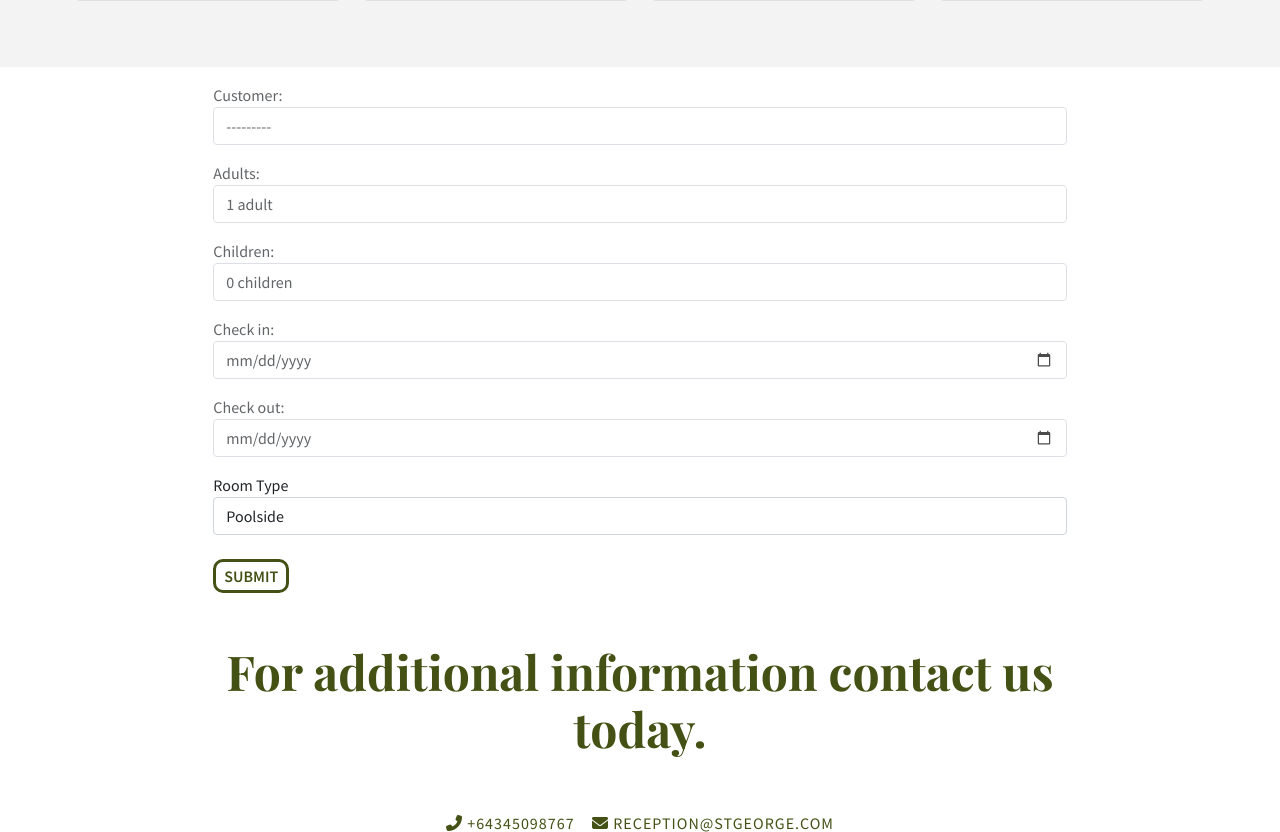
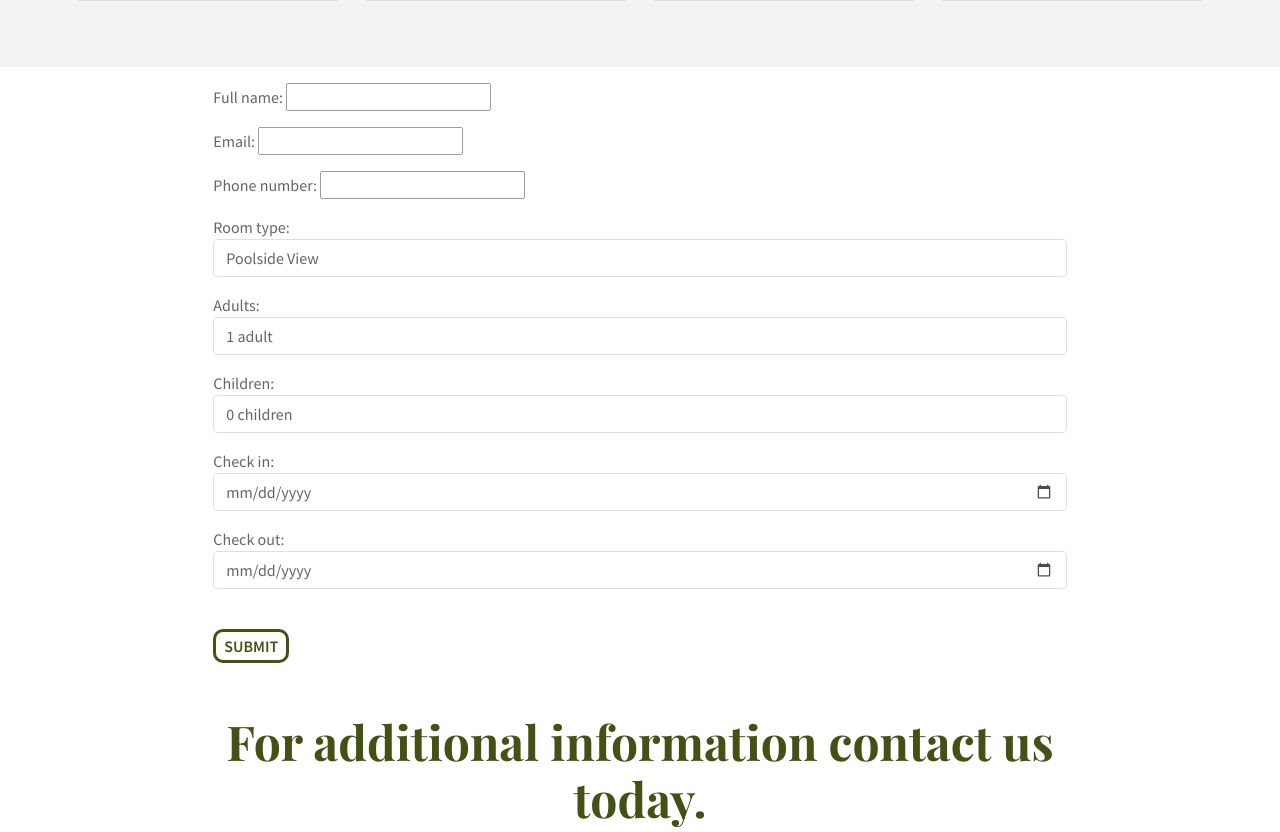
Before and after one commit to EJDiamond/St-George-Hotel, a Django app: page /booking in a window 1280 px wide. Shown: the part 1339-2171 px from the top of the page. Run offline with Django 3.2, Linux system fonts and the light colour scheme; a user stored in the database is signed in; data that the repository does not hold is empty; some libraries are stand-ins or nearby versions.

Commit message:
Reset postgres database to clear data and alter exisitng models to create a more effecting booking system

```diff
--- a/hotel/forms.py
+++ b/hotel/forms.py
@@ -1,6 +1,6 @@
 from django.contrib.auth import models
 from django import forms
-from .models import Customer, Booking
+from .models import Booking
 from django.forms import fields, ModelForm
 from django.conf import settings
 from phonenumber_field.formfields import PhoneNumberField
@@ -16,29 +16,15 @@ class BookingForm(forms.ModelForm):
 
     class Meta:
         model = Booking
-        fields = ('customer', 'num_adults', 'num_children', 'check_in', 'check_out',)
+        fields = ('full_name', 'email', 'phone_number', 'room_type', 'num_adults', 'num_children', 'check_in', 'check_out',)
         labels = {
             "num_adults": "Adults", "num_children": "Children"
         }
         widgets = {
             'num_adults': forms.Select(attrs={'class': 'form-control'}),
+            'num_adults': forms.Select(attrs={'class': 'form-control'}),
             'num_children': forms.Select(attrs={'class': 'form-control'}),
-            'customer': forms.Select(attrs={'class': 'form-control'}),
-        }
-
-
-class CustomerForm(forms.ModelForm):
-    phone = PhoneNumberField(widget=forms.TextInput(
-        attrs={'class': 'form-control'}))
-
-    class Meta:
-        model = Customer
-        fields = ('first_name', 'last_name', 'email', 'phone',)
-
-        widgets = {
-            'first_name': forms.TextInput(attrs={'class': 'form-control'}),
-            'last_name': forms.TextInput(attrs={'class': 'form-control'}),
-            'email': forms.EmailInput(attrs={'class': 'form-control'}),
+            'room_type': forms.Select(attrs={'class': 'form-control'}),
         }
 
 
--- a/hotel/models.py
+++ b/hotel/models.py
@@ -4,47 +4,24 @@ from django.contrib.auth.models import User
 
 
 status = (
-    ("requested", "requested"), ("confirmed", "confirmed"), ("denied", "denied"))
+    ("requested", "Requested"), ("confirmed", "Confirmed"), ("denied", "Denied"))
 
 
-class Room(models.Model):
-    """ Hotel rooms model """
-    ROOM_CATEGORIES = (
-        ('PSR', 'Poolside'),
-        ('GVR', 'Garden View'),
-        ('OVR', 'Ocean View'),
-        ('SOS', 'Superior Ocean Suite')
-    )
-
-    number = models.IntegerField(primary_key=True)
-    category = models.CharField(max_length=3, choices=ROOM_CATEGORIES)
-    adults = models.IntegerField()
-    children = models.IntegerField()
-
-    def __str__(self):
-        return str(self.category)
-
-
-class Customer(models.Model):
-    """ Customer personal info model """
-    customer_id = models.AutoField(primary_key=True)
-    first_name = models.CharField(max_length=30)
-    last_name = models.CharField(max_length=30)
-    email = models.EmailField(unique=True, null=True, blank=False)
-    phone = PhoneNumberField(null=True)
-
-    def __str__(self):
-        return f'{self.first_name} {self.last_name}'
+room_choices = (
+    (1, "Poolside View"), (2, "Garden View"), (3, "Ocean View"), (4, "Superior Ocean Suite"))
 
 
 class Booking(models.Model):
     """ Making a reservation model """
-    customer = models.ForeignKey(Customer, on_delete=models.CASCADE, null=True)
+    user = models.ForeignKey(User, on_delete=models.CASCADE, default=None)
+    full_name = models.CharField(max_length=50)
+    email = models.EmailField()
+    phone_number = PhoneNumberField(null=True)
     adult_numbers = ((1, "1 adult"), (2, "2 adults"))
     child_numbers = ((0, "0 children"), (1, "1 child"), (2, "2 children"))
     num_adults = models.IntegerField(choices=adult_numbers, default=1)
     num_children = models.IntegerField(choices=child_numbers, default=0)
-    room = models.ForeignKey(Room, on_delete=models.CASCADE, null=True)
+    room_type = models.IntegerField(choices=room_choices, default=1)
     check_in = models.DateField()
     check_out = models.DateField()
     created_on = models.DateTimeField(auto_now_add=True)
@@ -55,7 +32,7 @@ class Booking(models.Model):
         ordering = ['created_on']
 
     def __str__(self):
-        return f"{self.room} booked from {self.check_in} to {self.check_out}"
+        return f"{self.room_type} booked from {self.check_in} to {self.check_out}"
 
 
 class Contact(models.Model):
--- a/hotel/urls.py
+++ b/hotel/urls.py
@@ -7,8 +7,5 @@ urlpatterns = [
     path('rooms', views.rooms, name='rooms'),
     path('spa', views.spa, name='spa'),
     path('booking', views.MakeBooking.as_view(), name='book'),
-    path('customer', views.CustomerDetails.as_view(), name='customer'),
     path('contactus', views.contactus, name='contactus'),
-    path('bookinglist', views.BookingList.as_view(), name='bookinglist'),
-    path('personalinfo', views.PersonalInfo.as_view(), name='personalinfo'),
 ]
--- a/hotel/views.py
+++ b/hotel/views.py
@@ -1,8 +1,8 @@
 from django.shortcuts import render, redirect, reverse
 from django.views.generic import ListView, View
 from django.contrib.auth.models import User
-from .models import Booking, Customer, Room, Contact
-from .forms import BookingForm, CustomerForm
+from .models import Booking, Contact
+from .forms import BookingForm
 from django.http import HttpResponseRedirect, HttpResponse
 from django.contrib.auth.mixins import LoginRequiredMixin
 
@@ -33,35 +33,6 @@ def spa(request):
     return render(request, 'spa.html')
 
 
-def get_customer_instance(request, User):
-    customer_email = request.user.email
-    customer = Customer.objects.filter(email=customer_email).first()
-
-    return customer
-
-
-class CustomerDetails(LoginRequiredMixin, View):
-    """ Allows customer to save their personal details """
-    customer_form = CustomerForm
-    form_class = CustomerForm
-    template_name = 'customer_details.html'
-    login_url = 'account_login'
-    redirect_field_name = 'index'
-
-    def get(self, request, *args, **kwargs):
-        form = self.customer_form()
-        return render(request, self.template_name, {'form': form})
-
-    def post(self, request, *args, **kwargs):
-        form = self.customer_form(request.POST)
-
-        if form.is_valid():
-            form.save()
-            return redirect(reverse('index'))
-        else:
-            return render(request, self.template_name, {'form': form})
-
-
 class MakeBooking(LoginRequiredMixin, View):
     """ Allows customer to make a booking request if they are logged in"""
     booking_form = BookingForm
@@ -72,39 +43,14 @@ class MakeBooking(LoginRequiredMixin, View):
 
     def get(self, request, *args, **kwargs):
         form = self.booking_form()
-        rooms = Room.ROOM_CATEGORIES
-        return render(request, self.template_name, {'form': form, "rooms": rooms})
+        return render(request, self.template_name, {'form': form})
 
     def post(self, request, *args, **kwargs):
         form = self.booking_form(request.POST)
 
-        room_type = request.POST.get("room_type")
-
         if form.is_valid():
             instance = form.save(commit=False)
             instance.user = User.objects.get(username=request.user.username)
-            instance.room = Room.objects.filter(category=room_type).first()
             instance.save()
 
         return render(request, self.template_name, {'form': form})
-
-
-class BookingList(ListView):
-    model = Booking
-
-    def get_queryset(self, *args, **kwargs):
-        if self.request.user.is_staff:
-            booking_list = Booking.objects.all()
-            return booking_list
-        else:
-            booking_list = Booking.objects.filter(customer=self.request.user)
-            return booking_list
-
-
-class PersonalInfo(LoginRequiredMixin, ListView):
-    model = Customer
-
-    def get_queryset(self, *args, **kwargs):
-        customer_list = Customer().objects.filter(user=self.request.user)
-
-        return customer_list
--- a/templates/base.html
+++ b/templates/base.html
@@ -69,15 +69,7 @@
                     </li>
 
                     {% if user.is_authenticated %}
-                    <li class="nav-item">
-                        <a class="nav-link" href="{% url 'customer' %}">Customer Details</a>
-                    </li>
-                    <li class="nav-item">
-                        <a class="nav-link" href="{% url 'personalinfo' %}">Personal Info</a>
-                    </li>
-                    <li class="nav-item">
-                        <a class="nav-link" href="{% url 'bookinglist' %}">Manage Bookings</a>
-                    </li>
+
                     <li class="nav-item">
                         <a class="nav-link" href="{% url 'account_logout' %}">Logout</a>
                     </li>
--- a/templates/bookings.html
+++ b/templates/bookings.html
@@ -88,13 +88,6 @@
     <form method="POST">
         {% csrf_token %}
         {{ form.as_p }}
-
-        <label for="room_type">Room Type</label>
-        <select name="room_type" id="room_type" class="form-control">
-            {% for room in rooms %}
-            <option value="{{ room.0 }}">{{ room.1 }}</option>
-            {% endfor %}
-        </select>
         <br>
         <input type="submit" value="SUBMIT" class="submit-btn">
     </form>
```
Also changed, not shown: hotel/admin.py (+2 -12 lines), stgeorgeresort/settings.py (+12 -3 lines), templates/customer_details.html (deleted, +0 -39 lines), templates/hotel/booking_list.html (deleted, +0 -8 lines), templates/hotel/personal_info.html (deleted, +0 -8 lines), db.sqlite3, hotel/migrations/0001_initial.py (added), 1 other file.
